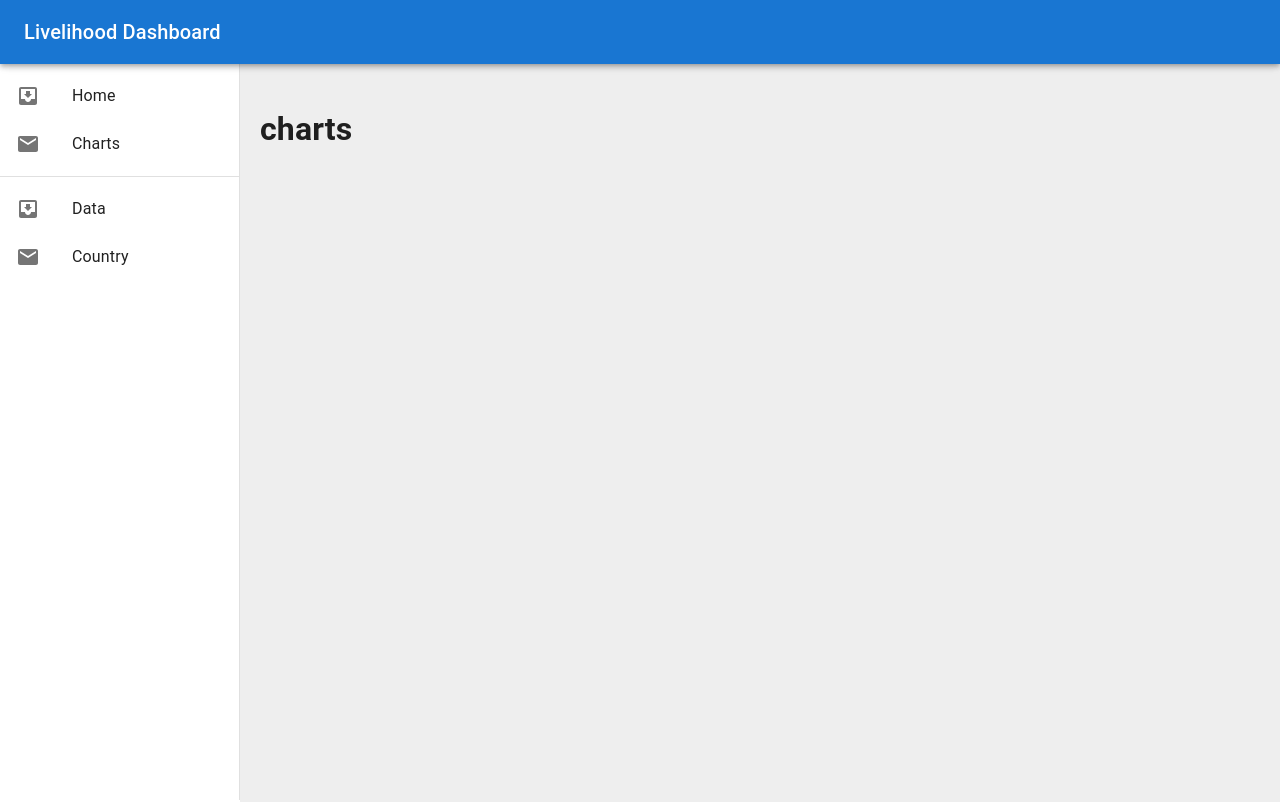
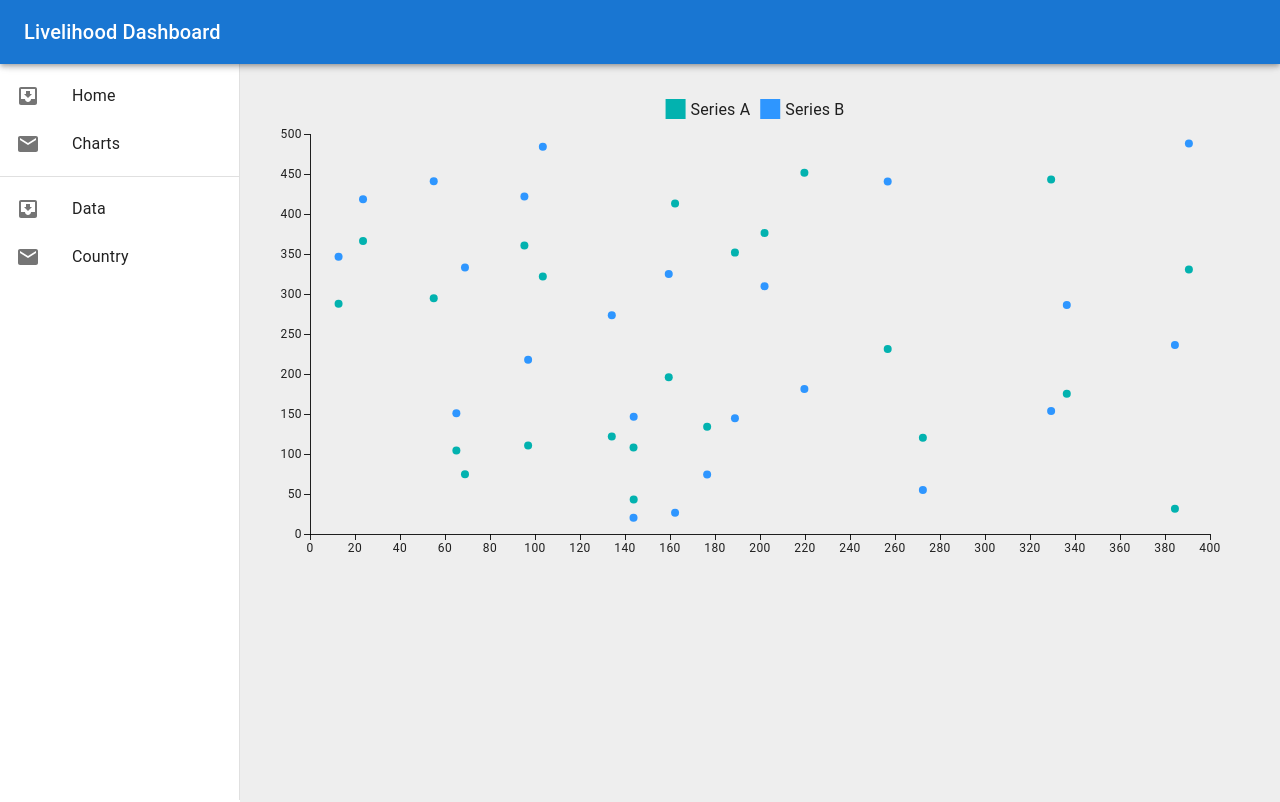
Before and after one commit to kartikmax/environment-data, a React (Vite) app in the folder frontend/: page /charts in a window 1280 px wide. Shown: the top 802 px of the page. Built offline with nearby package versions, Linux system fonts and the light colour scheme.

Commit message:
chart page grid layout added

```diff
--- a/frontend/index.html
+++ b/frontend/index.html
@@ -1,10 +1,19 @@
-<!doctype html>
+<!DOCTYPE html>
 <html lang="en">
   <head>
     <meta charset="UTF-8" />
     <link rel="icon" type="image/svg+xml" href="/vite.svg" />
     <meta name="viewport" content="width=device-width, initial-scale=1.0" />
     <title>Dashboard</title>
+    <style>
+      ::-webkit-scrollbar {
+        width: 8px;
+      }
+      ::-webkit-scrollbar-thumb{
+        border-radius: 5px;
+        background-color: #888;
+      }
+    </style>
   </head>
   <body>
     <div id="root"></div>
--- a/frontend/src/App.jsx
+++ b/frontend/src/App.jsx
@@ -4,7 +4,7 @@ import Home from "./pages/Home";
 import Charts from "./pages/Charts";
 import Data from "./pages/Data";
 import Sidebar from "./components/Sidebar";
-
+import Country from "./pages/Country";
 
 export default function App() {
   return (
@@ -37,6 +37,7 @@ export default function App() {
             <Route path="" element={<Home />} />
             <Route path="/charts" element={<Charts />} />
             <Route path="/data" element={<Data />} />
+            <Route path="/country" element={<Country />} />
           </Routes>
         </main>
       </div>
--- /dev/null
+++ b/frontend/src/components/ListIcon.jsx
@@ -0,0 +1,82 @@
+import * as React from "react";
+import List from "@mui/material/List";
+import ListItem from "@mui/material/ListItem";
+import ListItemText from "@mui/material/ListItemText";
+import ListItemAvatar from "@mui/material/ListItemAvatar";
+import Avatar from "@mui/material/Avatar";
+import ImageIcon from "@mui/icons-material/Image";
+import WorkIcon from "@mui/icons-material/Work";
+import BeachAccessIcon from "@mui/icons-material/BeachAccess";
+
+export default function ListIcon() {
+  return (
+    <List
+    sx={{
+      width: '100%',
+      bgcolor: 'background.paper',
+      height: '90%',
+      overflow: 'hidden',
+      '&:hover': {
+        overflow: 'auto',
+      },
+      '&::-webkit-scrollbar': {
+        width: '6px',
+      },
+      '&::-webkit-scrollbar-thumb': {
+        backgroundColor: '#03a9f4',
+        borderRadius: '4px',
+      },
+    }}
+    >
+      <ListItem>
+        <ListItemAvatar>
+          <Avatar>
+            {/* <ImageIcon /> */}
+            H
+          </Avatar>
+        </ListItemAvatar>
+        <ListItemText primary="Photos" secondary="Jan 9, 2014" />
+      </ListItem>
+      <ListItem>
+        <ListItemAvatar>
+          <Avatar>
+            <WorkIcon />
+          </Avatar>
+        </ListItemAvatar>
+        <ListItemText primary="Work" secondary="Jan 7, 2014" />
+      </ListItem>
+      <ListItem>
+        <ListItemAvatar>
+          <Avatar>
+            <BeachAccessIcon />
+          </Avatar>
+        </ListItemAvatar>
+        <ListItemText primary="Vacation" secondary="July 20, 2014" />
+      </ListItem>
+      <ListItem>
+        <ListItemAvatar>
+          <Avatar>
+            <BeachAccessIcon />
+          </Avatar>
+        </ListItemAvatar>
+        <ListItemText primary="Vacation" secondary="July 20, 2014" />
+      </ListItem>
+      <ListItem>
+        <ListItemAvatar>
+          <Avatar>
+            <BeachAccessIcon />
+          </Avatar>
+        </ListItemAvatar>
+        <ListItemText primary="Vacation" secondary="July 20, 2014" />
+      </ListItem>
+      <ListItem>
+        <ListItemAvatar>
+          <Avatar>
+            <BeachAccessIcon />
+          </Avatar>
+        </ListItemAvatar>
+        <ListItemText primary="Vacation" secondary="July 20, 2014" />
+      </ListItem>
+    </List>
+  );
+}
--- a/frontend/src/pages/Charts.jsx
+++ b/frontend/src/pages/Charts.jsx
@@ -1,12 +1,191 @@
-import React from 'react'
+import * as React from "react";
+import { ScatterChart } from "@mui/x-charts/ScatterChart";
+import { Grid } from "@mui/material";
 
+const data = [
+  {
+    id: "data-0",
+    x1: 329.39,
+    x2: 391.29,
+    y1: 443.28,
+    y2: 153.9,
+  },
+  {
+    id: "data-1",
+    x1: 96.94,
+    x2: 139.6,
+    y1: 110.5,
+    y2: 217.8,
+  },
+  {
+    id: "data-2",
+    x1: 336.35,
+    x2: 282.34,
+    y1: 175.23,
+    y2: 286.32,
+  },
+  {
+    id: "data-3",
+    x1: 159.44,
+    x2: 384.85,
+    y1: 195.97,
+    y2: 325.12,
+  },
+  {
+    id: "data-4",
+    x1: 188.86,
+    x2: 182.27,
+    y1: 351.77,
+    y2: 144.58,
+  },
+  {
+    id: "data-5",
+    x1: 143.86,
+    x2: 360.22,
+    y1: 43.253,
+    y2: 146.51,
+  },
+  {
+    id: "data-6",
+    x1: 202.02,
+    x2: 209.5,
+    y1: 376.34,
+    y2: 309.69,
+  },
+  {
+    id: "data-7",
+    x1: 384.41,
+    x2: 258.93,
+    y1: 31.514,
+    y2: 236.38,
+  },
+  {
+    id: "data-8",
+    x1: 256.76,
+    x2: 70.571,
+    y1: 231.31,
+    y2: 440.72,
+  },
+  {
+    id: "data-9",
+    x1: 143.79,
+    x2: 419.02,
+    y1: 108.04,
+    y2: 20.29,
+  },
+  {
+    id: "data-10",
+    x1: 103.48,
+    x2: 15.886,
+    y1: 321.77,
+    y2: 484.17,
+  },
+  {
+    id: "data-11",
+    x1: 272.39,
+    x2: 189.03,
+    y1: 120.18,
+    y2: 54.962,
+  },
+  {
+    id: "data-12",
+    x1: 23.57,
+    x2: 456.4,
+    y1: 366.2,
+    y2: 418.5,
+  },
+  {
+    id: "data-13",
+    x1: 219.73,
+    x2: 235.96,
+    y1: 451.45,
+    y2: 181.32,
+  },
+  {
+    id: "data-14",
+    x1: 54.99,
+    x2: 434.5,
+    y1: 294.8,
+    y2: 440.9,
+  },
+  {
+    id: "data-15",
+    x1: 134.13,
+    x2: 383.8,
+    y1: 121.83,
+    y2: 273.52,
+  },
+  {
+    id: "data-16",
+    x1: 12.7,
+    x2: 270.8,
+    y1: 287.7,
+    y2: 346.7,
+  },
+  {
+    id: "data-17",
+    x1: 176.51,
+    x2: 119.17,
+    y1: 134.06,
+    y2: 74.528,
+  },
+  {
+    id: "data-18",
+    x1: 65.05,
+    x2: 78.93,
+    y1: 104.5,
+    y2: 150.9,
+  },
+  {
+    id: "data-19",
+    x1: 162.25,
+    x2: 63.707,
+    y1: 413.07,
+    y2: 26.483,
+  },
+  {
+    id: "data-20",
+    x1: 68.88,
+    x2: 150.8,
+    y1: 74.68,
+    y2: 333.2,
+  },
+  {
+    id: "data-21",
+    x1: 95.29,
+    x2: 329.1,
+    y1: 360.6,
+    y2: 422.0,
+  },
+  {
+    id: "data-22",
+    x1: 390.62,
+    x2: 10.01,
+    y1: 330.72,
+    y2: 488.06,
+  },
+];
 
-function Charts() {
+export default function Charts() {
   return (
-    <div>
-      <h1>charts</h1>
-    </div>
-  )
+    <Grid container spacing={2}>
+      <Grid item xs={7}>
+        <ScatterChart
+          width={1000}
+          height={500}
+          series={[
+            {
+              label: "Series A",
+              data: data.map((v) => ({ x: v.x1, y: v.y1, id: v.id })),
+            },
+            {
+              label: "Series B",
+              data: data.map((v) => ({ x: v.x1, y: v.y2, id: v.id })),
+            },
+          ]}
+        />
+      </Grid>
+      <Grid item xs={3}></Grid>
+    </Grid>
+  );
 }
-
-export default Charts
--- /dev/null
+++ b/frontend/src/pages/Country.jsx
@@ -0,0 +1,12 @@
+import { Typography } from '@mui/material'
+import React from 'react'
+
+function Country() {
+  return (
+    <div>
+      <Typography variant='body'>Country</Typography>
+    </div>
+  )
+}
+
+export default Country
--- a/frontend/src/pages/Data.jsx
+++ b/frontend/src/pages/Data.jsx
@@ -1,37 +1,131 @@
-import { Box, Card, Grid, Paper, Typography } from "@mui/material";
+import {
+  Avatar,
+  Box,
+  Button,
+  Card,
+  Grid,
+  Paper,
+  Stack,
+  Typography,
+} from "@mui/material";
 import { styled } from "@mui/material/styles";
+import { LineChart } from "@mui/x-charts";
+import ListIcon from "../components/ListIcon";
+// import Avatar from "@mui/material";
+import PageviewIcon from "@mui/icons-material/Pageview";
+import FolderIcon from "@mui/icons-material/Folder";
+import AssignmentIcon from "@mui/icons-material/Assignment";
+import Person from "../assets/test_img.png";
+import { cyan, green, orange, pink } from "@mui/material/colors";
 
-const Item = styled(Paper)(({ theme,ht }) => ({
+const Item = styled(Paper)(({ theme, ht }) => ({
   backgroundColor: "#fff",
   padding: theme.spacing(2),
   textAlign: "center",
   // color: "",
   height: ht,
   alignItems: "center",
-  justifyContent:'center'
+  justifyContent: "center",
 }));
+
+const uData = [4000, 3000, 2000, 2780, 1890, 2390, 3490];
+const pData = [2400, 1398, 9800, 3908, 4800, 3800, 4300];
+const xLabels = [
+  "Page A",
+  "Page B",
+  "Page C",
+  "Page D",
+  "Page E",
+  "Page F",
+  "Page G",
+];
 
 function Data() {
   return (
     <>
       <Typography variant="h4"> Data </Typography>
-      <Box xs={{ flexGrow: 1 }} >
+      <Box xs={{ flexGrow: 1 }}>
         <Grid container spacing={4}>
           <Grid item xs={4}>
-            <Item ht={200}> 1 </Item>
+            <Item ht={200}>
+              <Grid container alignItems="center" style={{ padding: 20 }}>
+                <Grid item xs={8}>
+                  <Typography variant="body1">Congratulations John</Typography>
+                  <Typography variant="body2">Best Seller</Typography>
+                  <Typography variant="h4">$ 48.9k</Typography>
+                  <Button variant="contained" color="success">
+                    View Sales
+                  </Button>
+                </Grid>
+                <Grid item xs={4}>
+                  <img src={Person} alt="john doe" width={100} />
+                </Grid>
+              </Grid>
+            </Item>
           </Grid>
-          <Grid  item xs={8}>
-            <Item ht={200}> 2 </Item>
+          <Grid item xs={8}>
+            <Item ht={200}>
+              <Stack spacing={4}>
+                <Stack
+                  direction="row"
+                  justifyContent="space-between"
+                  alignItems="center"
+                >
+                  <Typography variant="h4">Statistics</Typography>
+                  <Typography variant="body2">A minute ago</Typography>
+                </Stack>
+                <Stack
+                  direction="row"
+                  justifyContent="space-between"
+                  alignItems="center"
+                  style={{ height: "10vh" }}
+                >
+                  <div style={{ display: "flex", flex: 1 }}>
+                    <Avatar sx={{ bgcolor: green[500] }} variant="rounded">
+                      <PageviewIcon />
+                    </Avatar>
+                  </div>
+
+                  <div style={{ display: "flex", flex: 1 }}>
+                    <Avatar sx={{ bgcolor: orange[300] }} variant="rounded">
+                      <PageviewIcon />
+                    </Avatar>
+                  </div>
+                  <div style={{ display: "flex", flex: 1 }}>
+                    <Avatar sx={{ bgcolor: pink[200] }} variant="rounded">
+                      <AssignmentIcon />
+                    </Avatar>
+                  </div>
+                  <div style={{ display: "flex", flex: 1 }}>
+                    <Avatar sx={{ bgcolor: cyan[300] }} variant="rounded">
+                      <FolderIcon />
+                    </Avatar>
+                  </div>
+                </Stack>
+              </Stack>
+            </Item>
             {/* <Item> 2 </Item> */}
           </Grid>
           <Grid item xs={7}>
-            <Item ht={400}> 3 </Item>
+            <Item ht={400}>
+              {" "}
+              <LineChart
+                width={600}
+                height={400}
+                series={[
+                  { data: pData, label: "pv" },
+                  { data: uData, label: "uv" },
+                ]}
+                xAxis={[{ scaleType: "point", data: xLabels }]}
+              />{" "}
+            </Item>
           </Grid>
 
-          <Grid  item xs={5}>
-            <Item ht={400}> 4 </Item>
+          <Grid item xs={5}>
+            <Item ht={400}>
+              <ListIcon />
+            </Item>
           </Grid>
-
         </Grid>
       </Box>
     </>
```
Also changed, not shown: frontend/src/assets/test_img.png (added).
